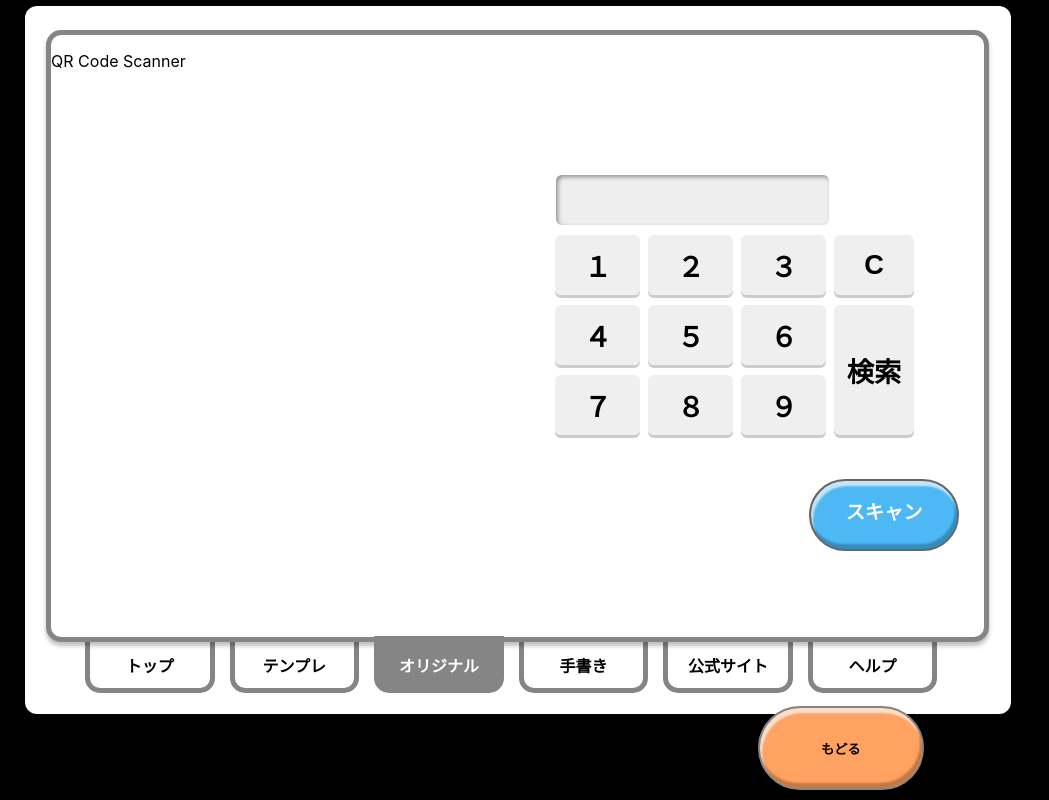
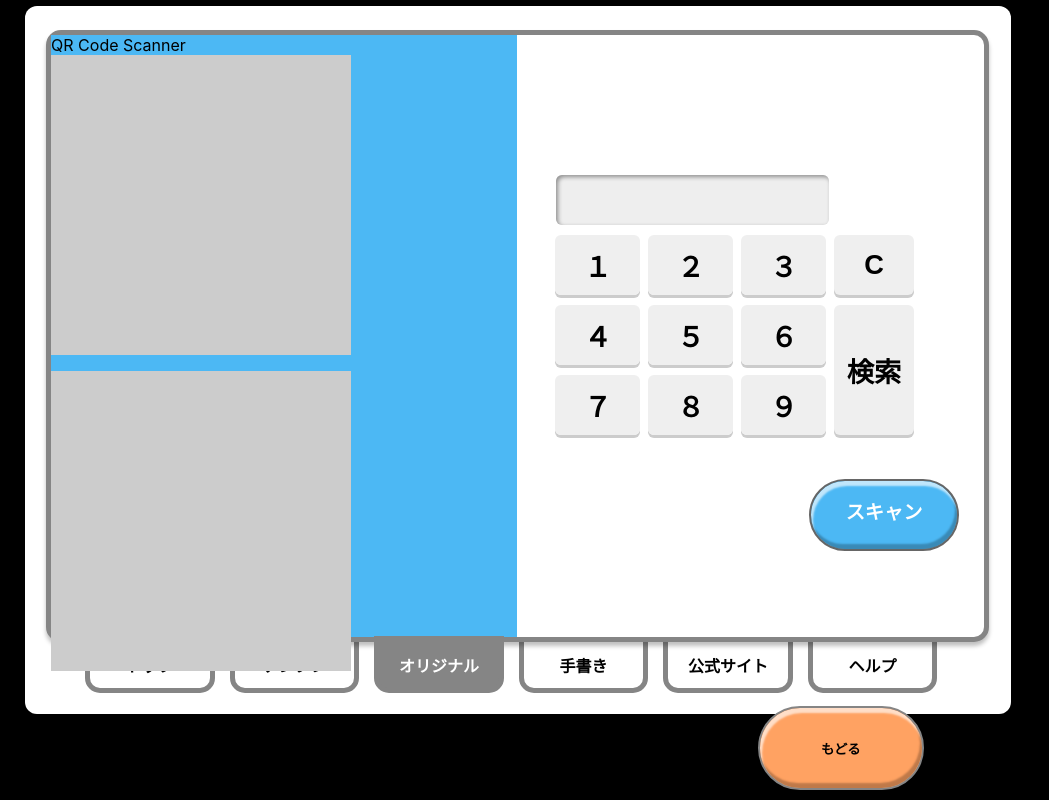
Before and after one commit to 2022-HEW/casebox, a Next.js app: page /scan in a window 1280 px wide. Shown: the whole page, without its empty margins (0-1049 px from the left). Built offline with nearby package versions, Linux system fonts and the light colour scheme; no server answers.

Commit message:
チュートリアル動画埋め込み部分の確保まだ

```diff
--- a/src/components/Camera.tsx
+++ b/src/components/Camera.tsx
@@ -7,6 +7,8 @@ import Modal from './common/Modal';
 import { useRecoilState } from "recoil";
 import { modalState } from '../atoms/atoms';
 import dynamic from 'next/dynamic';
+
+import styles from "../styles/scan.module.css";
 // import OriginalCheck from './OriginalCheck';
 const OriginalCheck = dynamic(() => import('./OriginalCheck'), { ssr: false })
 
@@ -168,9 +170,9 @@ useEffect(()=>{
 // }, []);
 
   return (
-    <div>
+    <div className={styles.Container}>
       <p>QR Code Scanner</p>
-      <div style={{ display: 'grid' }}>
+      <div className={styles.CameraContainer}> {/*style={{ display: 'grid' }}*/}
         <div>
           <video
             autoPlay
--- a/src/styles/scan.module.css
+++ b/src/styles/scan.module.css
@@ -79,3 +79,21 @@
   font-size: 1.2rem;
   font-weight: bold;
 }
+
+/* QR読み取り部分 */
+.Container{
+  width: 50%;
+  height: 100%;
+  background-color: #4CB8F4;
+}
+
+/* pタグの余白リセット */
+.Container > p{
+  margin: 0;
+}
+
+.CameraContainer > div{
+  width: 300px;
+  height: 300px;
+  background-color: #ccc;
+}
```
